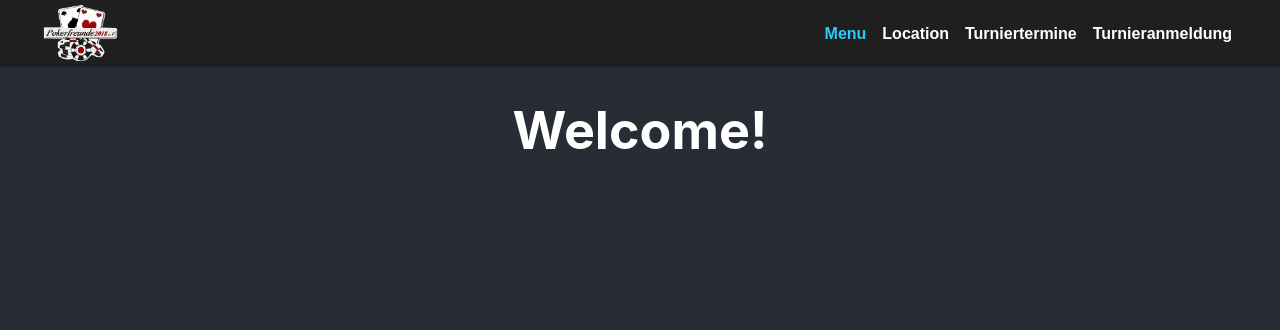
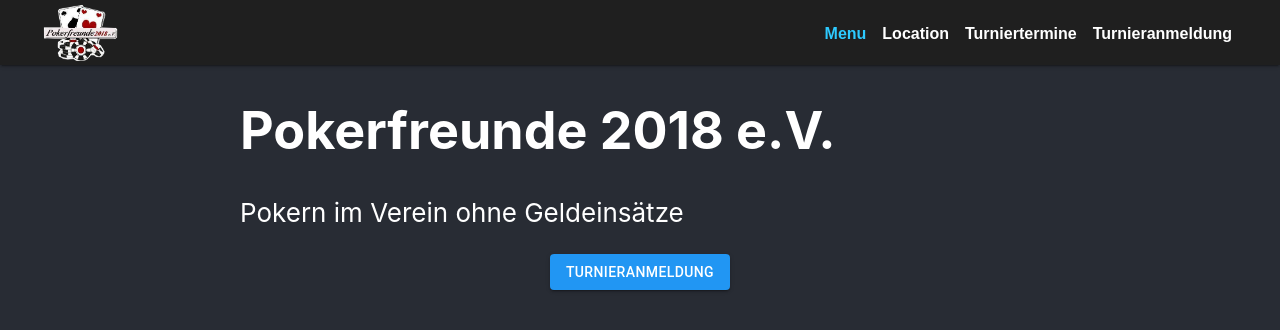
Before and after one commit to NickSchneiderIsTired/pokerfreundeWebsite, a React (Create React App) app: page / in a window 1280 px wide. Shown: the top 330 px of the page. Built offline with nearby package versions, Linux system fonts and the light colour scheme.

Commit message:
Improve menu

```diff
--- a/src/containers/Menu.jsx
+++ b/src/containers/Menu.jsx
@@ -1,12 +1,29 @@
 import React from 'react';
 import '../App.css';
+import { useNavigate } from 'react-router';
+import { Button } from '@mui/material';
 
 function Menu() {
+  const navigate = useNavigate();
+
   return (
     <div className="App">
-      <header className="App-header">
-        <h1>Welcome!</h1>
-      </header>
+      <div className="App-header">
+        <div className='content'>
+          <h1>Pokerfreunde 2018 e.V.</h1>
+          <p>
+            Pokern im Verein ohne Geldeinsätze
+          </p>
+          <div style={{ display: 'flex', justifyContent: 'center' }}>
+            <Button
+              onClick={() => navigate("/register")}
+              variant='contained'
+            >
+              Turnieranmeldung
+            </Button>
+          </div>
+        </div>
+      </div>
     </div>
   );
 }
```
